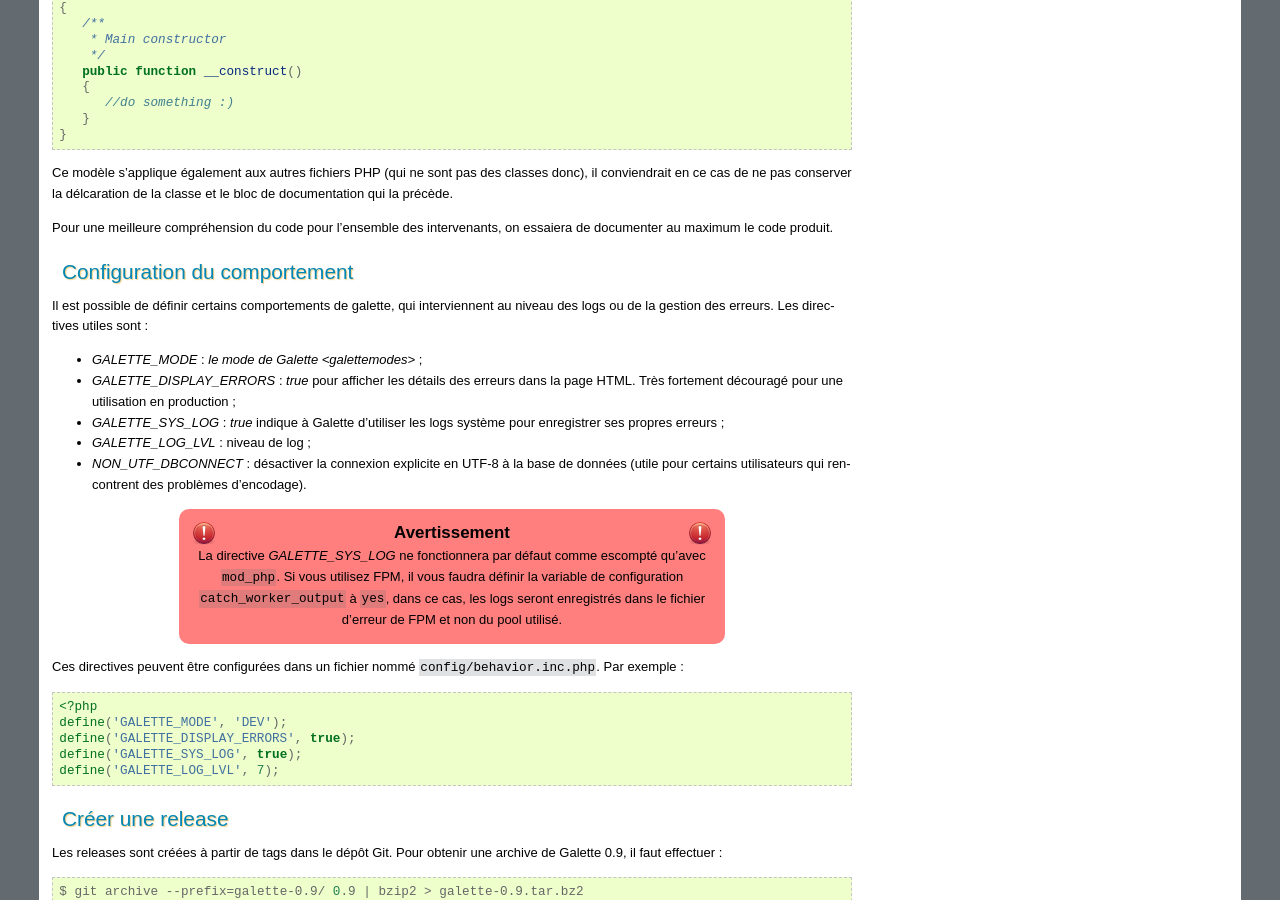
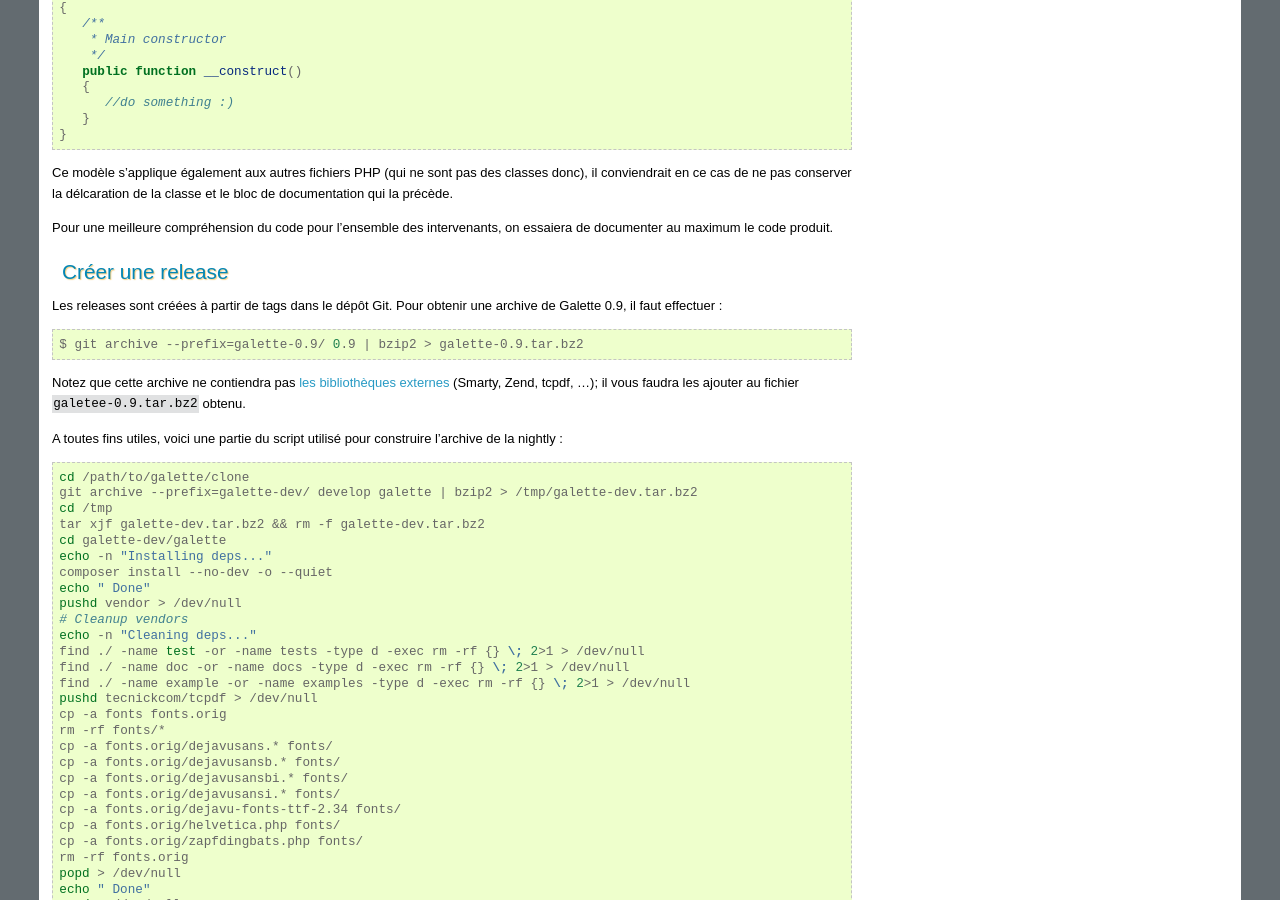
Before and after one commit to galette/galettedoc, a Sphinx documentation site: the page built from source/development/codage.rst, in a window 1280 px wide and 900 px high, scrolled down 2699 px. Built offline with Sphinx 7.4.7, drawn with Linux system fonts in a browser that asks for light colours; some of the changed text lies outside the part shown.

Commit message:
Changements en 0.9

```diff
--- a/source/development/codage.rst
+++ b/source/development/codage.rst
@@ -168,32 +168,6 @@ Ce modèle s'applique également aux autres fichiers PHP (qui ne sont pas des cl
 
 Pour une meilleure compréhension du code pour l'ensemble des intervenants, on essaiera de documenter au maximum le code produit.
 
-.. _behavior:
-
-Configuration du comportement
-=============================
-
-Il est possible de définir certains comportements de galette, qui interviennent au niveau des logs ou de la gestion des erreurs. Les directives utiles sont :
-
-* `GALETTE_MODE` : `le mode de Galette <galettemodes>` ;
-* `GALETTE_DISPLAY_ERRORS` : `true` pour afficher les détails des erreurs dans la page HTML. Très fortement découragé pour une utilisation en production ;
-* `GALETTE_SYS_LOG` : `true` indique à Galette d'utiliser les logs système pour enregistrer ses propres erreurs ;
-* `GALETTE_LOG_LVL` : niveau de log ;
-* `NON_UTF_DBCONNECT` : désactiver la connexion explicite en UTF-8 à la base de données (utile pour certains utilisateurs qui rencontrent des problèmes d'encodage).
-
-.. warning::
-
-   La directive `GALETTE_SYS_LOG` ne fonctionnera par défaut comme escompté qu'avec ``mod_php``. Si vous utilisez FPM, il vous faudra définir la variable de configuration ``catch_worker_output`` à ``yes``, dans ce cas, les logs seront enregistrés dans le fichier d'erreur de FPM et non du pool utilisé.
-
-Ces directives peuvent être configurées dans un fichier nommé ``config/behavior.inc.php``. Par exemple :
-
-.. code-block:: php
-
-   <?php
-   define('GALETTE_MODE', 'DEV');
-   define('GALETTE_DISPLAY_ERRORS', true);
-   define('GALETTE_SYS_LOG', true);
-   define('GALETTE_LOG_LVL', 7);
 
 Créer une release
 =================
```
Also changed, not shown: source/development/debug.rst (+10 -8 lines).
